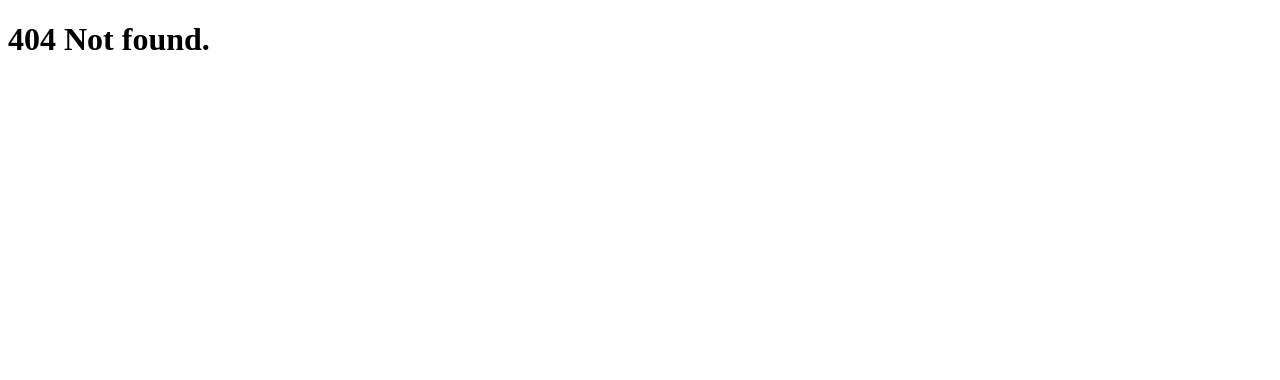
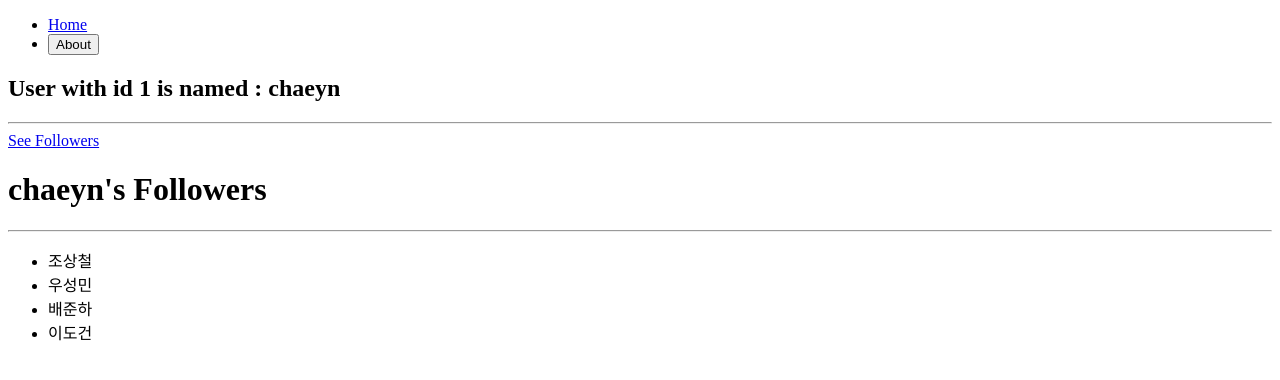
Before and after one commit to chaeyn/react-router-v6, a React (Create React App) app: page /users/1/followers in a window 1280 px wide. Before the commit this address had no page. Shown: the top 380 px of the page. Built offline with nearby package versions, Linux system fonts and the light colour scheme.

Commit message:
Outlet, useOutletContext

```diff
--- a/src/db.ts
+++ b/src/db.ts
@@ -2,9 +2,20 @@ export const users = [
   {
     id: 1,
     name: "chaeyn",
+    followers: [
+      { id: 1, name: "조상철" },
+      { id: 2, name: "우성민" },
+      { id: 3, name: "배준하" },
+      { id: 4, name: "이도건" },
+    ],
   },
   {
     id: 2,
     name: "chae",
+    followers: [
+      { id: 1, name: "홍준기" },
+      { id: 2, name: "김일강" },
+      { id: 3, name: "배준하" },
+    ],
   },
 ];
--- /dev/null
+++ b/src/screens/users/Followers.tsx
@@ -0,0 +1,24 @@
+import { useOutletContext, useParams } from "react-router-dom";
+import { users } from "../../db";
+
+interface IFollowersContext {
+  nameOfMyUser: string;
+}
+
+function Followers() {
+  const { userId } = useParams();
+  const { nameOfMyUser } = useOutletContext<IFollowersContext>();
+  return (
+    <div>
+      <h1>{nameOfMyUser}'s Followers</h1>
+      <hr />
+      <ul>
+        {users[Number(userId) - 1].followers.map((follower) => (
+          <li key={follower.id}>{follower.name}</li>
+        ))}
+      </ul>
+    </div>
+  );
+}
+
+export default Followers;
--- a/src/screens/users/User.tsx
+++ b/src/screens/users/User.tsx
@@ -1,14 +1,18 @@
-import { useParams } from "react-router-dom";
+import { Link, Outlet, useParams } from "react-router-dom";
 import { users } from "../../db";
 
 function User() {
   const { userId } = useParams();
-  const params = useParams();
-  console.log(params);
   return (
-    <h2>
-      User with id {userId} is named : {users[Number(userId) - 1].name}
-    </h2>
+    <div>
+      <h2>
+        User with id {userId} is named : {users[Number(userId) - 1].name}
+      </h2>
+      <hr />
+      <Link to={`followers`}>See Followers</Link>
+      {/* /를 쓰지 않으면 상대 경로로 인식 */}
+      <Outlet context={{ nameOfMyUser: users[Number(userId) - 1].name }} />
+    </div>
   );
 }
 
```
Also changed, not shown: src/Router.tsx (+7 -0 lines).
